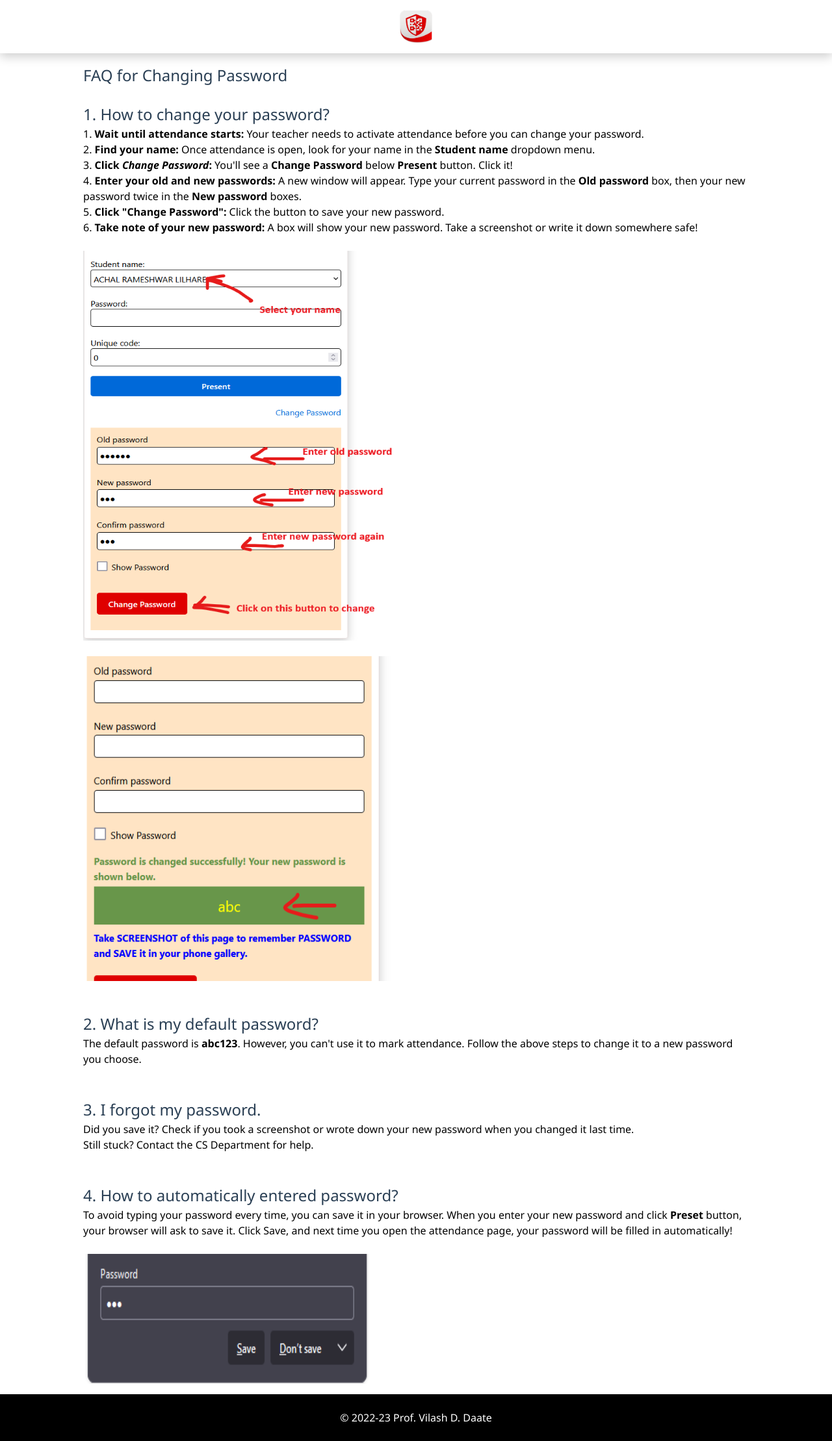
After one commit to vilash99/attendance_project, a Django app: page /profiles/faq_page/ in a window 1280 px wide. The commit adds this page. Shown: the whole page at 65% size. Run offline with Django 5.2, Linux system fonts and the light colour scheme; parts of the project's set-up code (start-up, migrations or seed data) failed here and were passed over.

Commit message:
Added Password change FAQ

```diff
--- a/profiles/urls.py
+++ b/profiles/urls.py
@@ -1,7 +1,8 @@
 from django.urls import path
 from .views import (TeacherListView, TeacherDetailView, TeacherCreateView,
                     TeacherUpdateView, StudentListView, StudentDetailView,
-                    StudentCreateView, StudentUpdateView, change_password)
+                    StudentCreateView, StudentUpdateView, change_password,
+                    faq_page)
 
 app_name = 'profiles'
 
@@ -21,4 +22,7 @@ urlpatterns = [
          StudentUpdateView.as_view(), name='student_edit'),
 
     path('change_password/', change_password, name='change_password'),
+    path('faq_page/', faq_page, name='faq_page'),
+
+
 ]
--- a/profiles/views.py
+++ b/profiles/views.py
@@ -175,3 +175,10 @@ def error_404(request, exception):
     Show 404 error page
     """
     return render(request, 'exception/error404.html')
+
+
+def faq_page(request):
+    """
+    Show FAQ for password
+    """
+    return render(request, 'exception/faq_password.html')
--- a/templates/attendance/entry_new.html
+++ b/templates/attendance/entry_new.html
@@ -119,6 +119,10 @@
             </a>
           </div>
         {% endif %}
+
+        <a href="{% url 'profiles:faq_page' %}" style="color: blue; text-decoration: underline;">
+          Instructions to change password
+        </a>
       </div>
     </section>
 
--- /dev/null
+++ b/templates/exception/faq_password.html
@@ -0,0 +1,60 @@
+<!DOCTYPE html>
+
+{% load static %}
+
+<html lang="en">
+  <head>
+    <meta charset="UTF-8" />
+    <meta http-equiv="X-UA-Compatible" content="IE=edge" />
+    <meta name="viewport" content="width=device-width, initial-scale=1.0" />
+
+    <title>OAS - FAQ</title>
+    <link rel="stylesheet" type="text/css" href="{% static 'css/all.css' %}"/>
+  </head>
+
+  <body>
+    <header class="navbar global-header">
+      <a href="#">
+        <img class="nav-logo" src="{% static 'images/logo.png' %}" alt="online-attendance-system"/>
+      </a>
+    </header>
+
+    <section class="section section-center">
+      <h1>FAQ for Changing Password</h1>
+      <br>
+
+      <h2>1. How to change your password?</h2>
+      <p>1. <b>Wait until attendance starts:</b> Your teacher needs to activate attendance before you can change your password.</p>
+      <p>2. <b>Find your name:</b> Once attendance is open, look for your name in the <b>Student name</b> dropdown menu.</p>
+      <p>3. <b>Click <i>Change Password</i>:</b> You'll see a <b>Change Password</b> below <b>Present</b> button. Click it!</p>
+      <p>4. <b>Enter your old and new passwords:</b> A new window will appear. Type your current password in the <b>Old password</b> box, then your new password twice in the <b>New password</b> boxes.</p>
+      <p>5. <b>Click "Change Password":</b> Click the button to save your new password.</p>
+      <p>6. <b>Take note of your new password:</b> A box will show your new password. Take a screenshot or write it down somewhere safe!</p>
+
+      <br>
+
+      <img src="{% static 'images/change_password.png' %}" alt="change-password" style="width: 500px; height: 600px;">
+      <br>
+      <img src="{% static 'images/screenshot.png' %}" alt="screenshot-password" style="width: 500px; height: 500px;">
+
+      <br><br>
+      <h2>2. What is my default password?</h2>
+      <p>The default password is <b>abc123</b>. However, you can't use it to mark attendance. Follow the above steps to change it to a new password you choose.</p>
+
+      <br><br>
+      <h2>3. I forgot my password.</h2>
+      <p>Did you save it? Check if you took a screenshot or wrote down your new password when you changed it last time.</p>
+      <p>Still stuck? Contact the CS Department for help.</p>
+
+      <br><br>
+      <h2>4. How to automatically entered password?</h2>
+      <p>To avoid typing your password every time, you can save it in your browser. When you enter your new password and click <b>Preset</b> button, your browser will ask to save it. Click Save, and next time you open the attendance page, your password will be filled in automatically!</p>
+      <br>
+      <img src="{% static 'images/save-password.png' %}" alt="save-password" style="width: 450px; height: 200px;">
+    </section>
+
+    <footer class="footer">
+      <p>&copy; 2022-23 Prof. Vilash D. Daate</p>
+    </footer>
+  </body>
+</html>
```
Also changed, not shown: static/images/change_password.png (added), static/images/save-password.png (added), static/images/screenshot.png (added).
